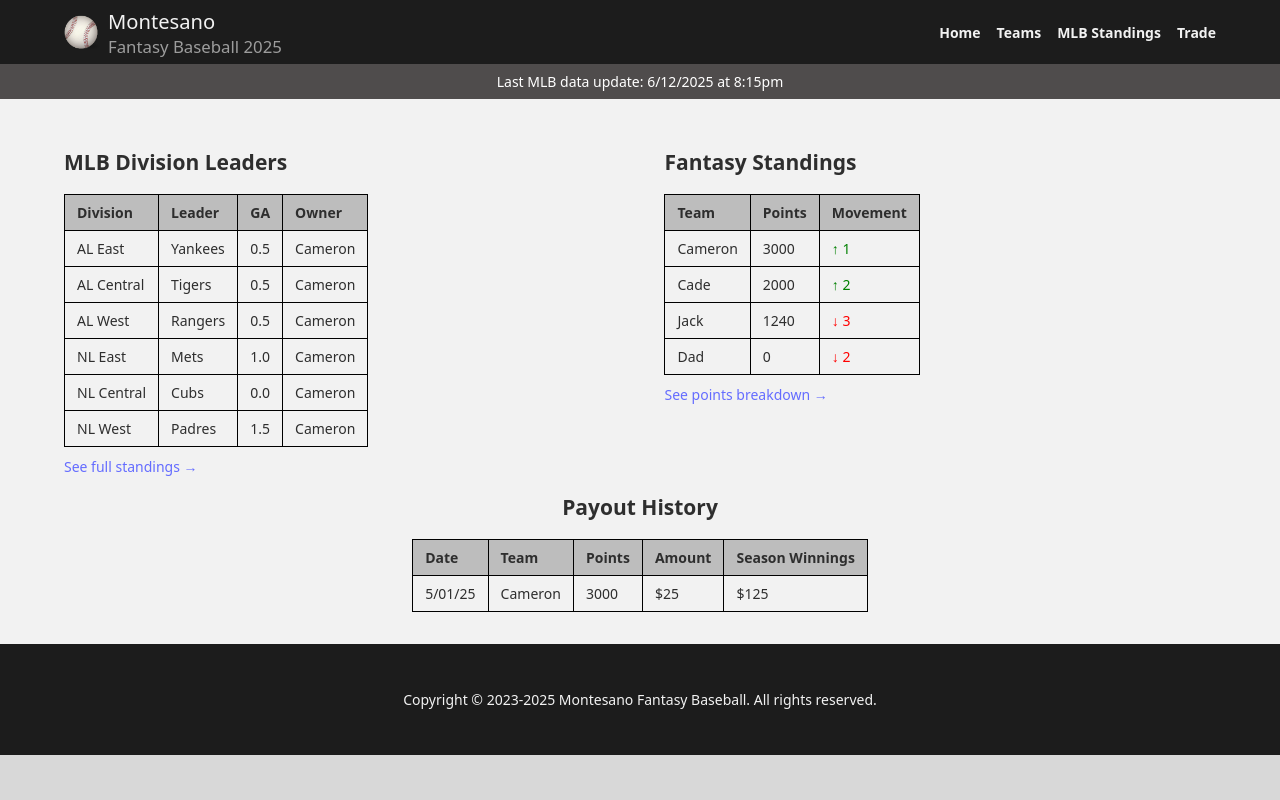
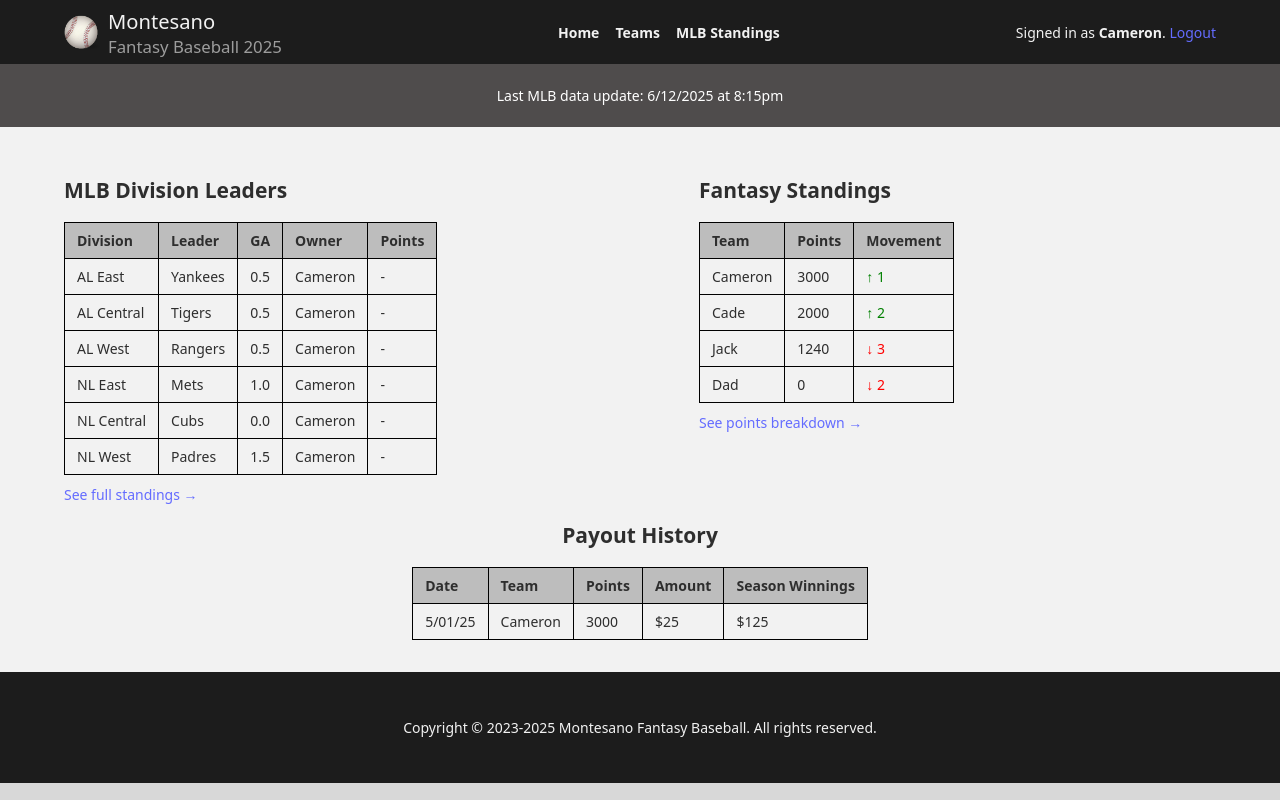
Before and after one commit to ckmontesano/vue-fantasy, a Vue app: page / in a window 1280 px wide. Built offline with nearby package versions, Linux system fonts and the light colour scheme.

Commit message:
Add marquee and points

```diff
--- a/src/components/MlbDivisionLeadersTable.vue
+++ b/src/components/MlbDivisionLeadersTable.vue
@@ -9,6 +9,7 @@
         <th>Leader</th>
         <th>GA</th>
         <th>Owner</th>
+        <th>Points</th>
       </tr>
     </thead>
     <tbody>
@@ -17,36 +18,42 @@
         <td>Yankees</td>
         <td>0.5</td>
         <td>Cameron</td>
+        <td>-</td>
       </tr>
       <tr>
         <td>AL Central</td>
         <td>Tigers</td>
         <td>0.5</td>
         <td>Cameron</td>
+        <td>-</td>
       </tr>
       <tr>
         <td>AL West</td>
         <td>Rangers</td>
         <td>0.5</td>
         <td>Cameron</td>
+        <td>-</td>
       </tr>
       <tr>
         <td>NL East</td>
         <td>Mets</td>
         <td>1.0</td>
         <td>Cameron</td>
+        <td>-</td>
       </tr>
       <tr>
         <td>NL Central</td>
         <td>Cubs</td>
         <td>0.0</td>
         <td>Cameron</td>
+        <td>-</td>
       </tr>
       <tr>
         <td>NL West</td>
         <td>Padres</td>
         <td>1.5</td>
         <td>Cameron</td>
+        <td>-</td>
       </tr>
     </tbody>
   </table>
--- a/src/components/NavigationBar.vue
+++ b/src/components/NavigationBar.vue
@@ -24,12 +24,12 @@ const year = new Date().getFullYear();
       <li class='item'>
         <a href='#/mlb-standings'>MLB Standings</a>
       </li>
-      <li class='item'>
-        <a href='#/trade'>Trade</a>
-      </li>
     </ul>
+    <div class='user-info'>
+      Signed in as <b>Cameron</b>. <a href='#/logout'>Logout</a>
+    </div>
   </div>
-  <div class='status-bar'>
-    Last MLB data update: 6/12/2025 at 8:15pm
+  <div class='status-bar marquee'>
+    <p>Last MLB data update: 6/12/2025 at 8:15pm</p>
   </div>
 </template>
--- a/src/styles/_global.scss
+++ b/src/styles/_global.scss
@@ -37,3 +37,26 @@ table {
     }
   }
 }
+
+.marquee {
+  white-space: nowrap;
+  overflow: hidden;
+  box-sizing: border-box;
+
+  p {
+    margin: 0;
+    display: inline-block;
+    padding-left: 100%;
+    animation: marquee 30s linear infinite;
+  }
+}
+
+@keyframes marquee {
+  0% {
+    transform: translate(0, 0);
+  }
+
+  100% {
+    transform: translate(-100%, 0);
+  }
+}
```
